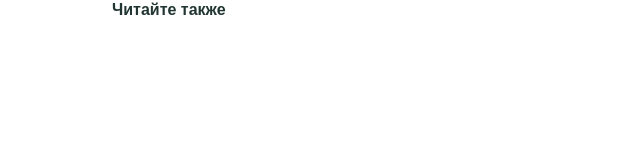
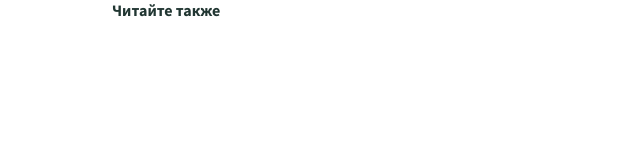
Before and after one commit to Anton1922/Join-program, a website: page dist/index.html in a window 1280 px wide. Shown: the full height of the page, 0-640 px from the left. Drawn offline with nearby package versions, Linux system fonts and the light colour scheme; files that its build step writes are made by us from their sources.

Commit message:
deleted styles from last project

```diff
--- a/src/sass/base/_common.scss
+++ b/src/sass/base/_common.scss
@@ -31,10 +31,10 @@ body {
   min-height: 100vh;
   scroll-behavior: smooth;
   text-rendering: optimizeSpeed;
-  line-height: 1.22;
+  line-height: 1.3;
   font-style: normal;
   font-weight: 700;
-  font-family: 'Montserrat', sans-serif;
+  font-family: 'Source Sans Pro', sans-serif;
   color: #213632;
   user-select: none;
 }
```
